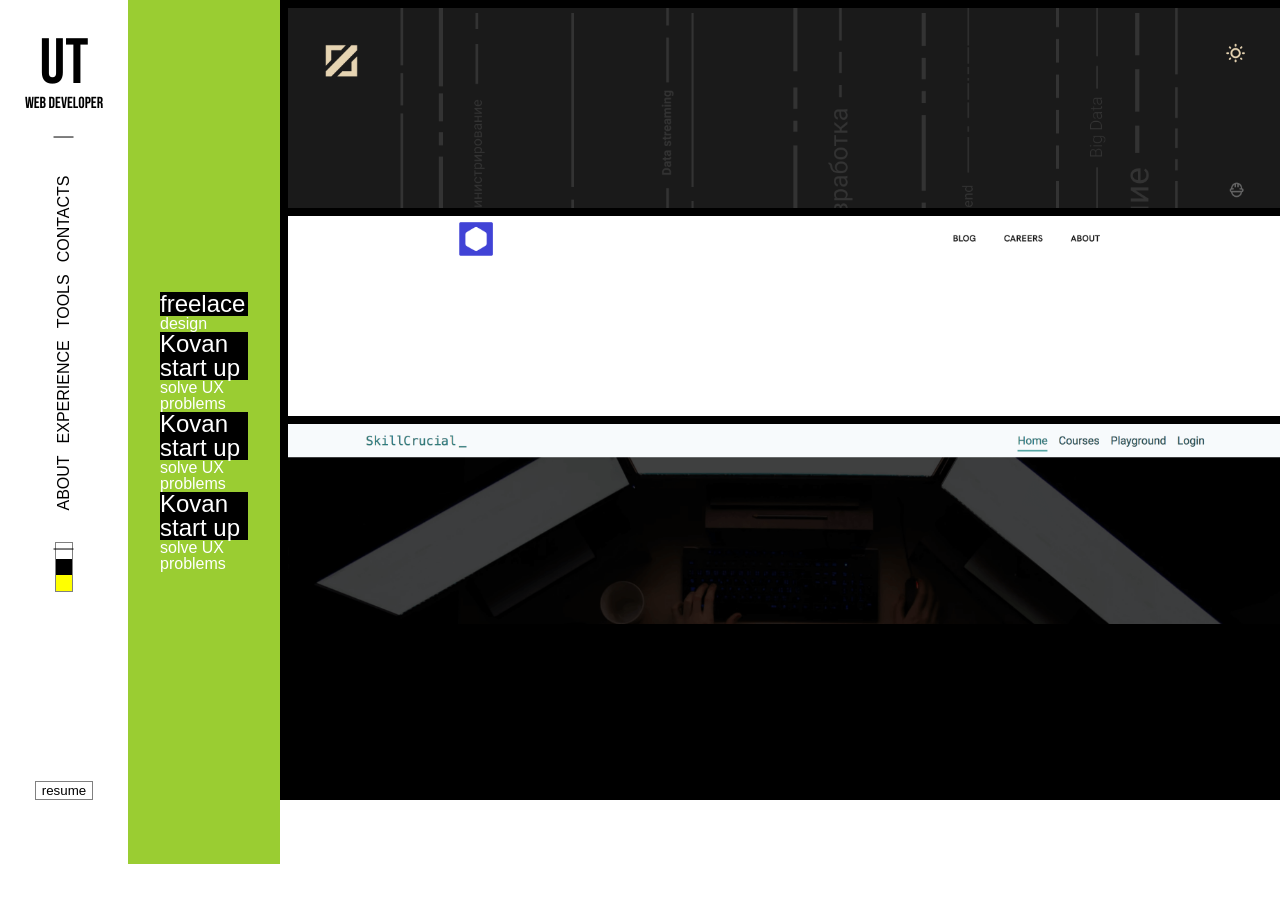
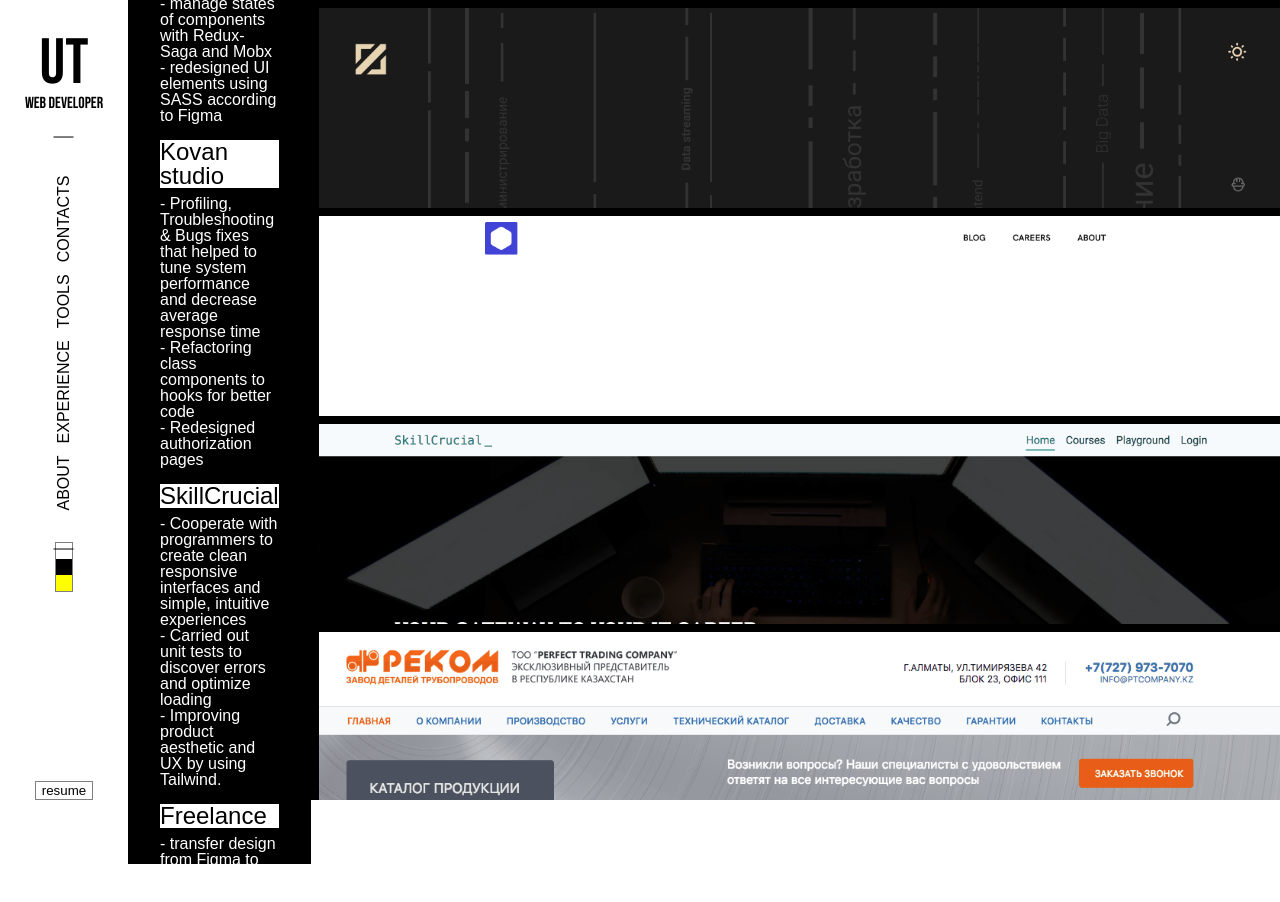
Before and after one commit to UlanTursunbek/ulan-site, a React (Create React App) app: page / in a window 1280 px wide. Both pictures are taken after a click on the button "EXPERIENCE". Shown: the top 902 px of the page. Before the commit the page ends 864 px from the top, so only its background shows below. Built offline with nearby package versions, Linux system fonts and the light colour scheme; a web font is replaced by a local one; what react-animations would draw is missing.

Commit message:
add experince

```diff
--- a/src/components/ExperienceComponent.tsx
+++ b/src/components/ExperienceComponent.tsx
@@ -3,27 +3,44 @@
 import ImgJobKovan from "../static/jobKovan.png";
 import ImgJobSkillCrucial from "../static/jobSkillCrucial.png";
 import ImgJobArgenta from "../static/jobArgenta.png";
+import ImgJobRekom from "../static/jobRekom.png";
 
-const experienceArray = [
-  { place: "freelace", url: null, title: "freelance", work: "design" },
+interface IExperience {
+   title: string; work: string[];
+}
+
+const experienceArray: IExperience[] = [
   {
-    place: "Kovan start up",
-    url: null,
-    title: "Kovan start up",
-    work: "solve UX problems",
+    title: "Argenta",
+    work: [
+      " - visualize data from back end using amchart 4",
+      " - manage states of components with Redux-Saga and Mobx",
+      " - redesigned UI elements using SASS according to Figma"
+    ]
   },
   {
-    place: "Kovan start up",
-    url: null,
-    title: "Kovan start up",
-    work: "solve UX problems",
+    title: "Kovan studio",
+    work: [
+      " - Profiling, Troubleshooting & Bugs fixes that helped to tune system performance and decrease average response time",
+      " - Refactoring class components to hooks for better code",
+      " - Redesigned authorization pages",
+    ],
   },
   {
-    place: "Kovan start up",
-    url: null,
-    title: "Kovan start up",
-    work: "solve UX problems",
-  }
+    title: "SkillCrucial",
+    work: [
+      " - Cooperate with programmers to create clean responsive interfaces and simple, intuitive experiences",
+      " - Carried out unit tests to discover errors and optimize loading",
+      " - Improving product aesthetic and UX by using Tailwind.",
+    ],
+  },
+  {
+    title: "Freelance",
+    work: [
+      " - transfer design from Figma to web by using Bootstrap 4",
+      " - integrating with third-party services and external APIs",
+    ],
+  },
 ];
 const projectImages = [
   {
@@ -38,6 +55,10 @@
     src: ImgJobSkillCrucial,
     alt: "argenta",
   },
+  {
+    src: ImgJobRekom,
+    alt: "argenta",
+  },
 ];
 const Experience = () => {
   const { route } = useAppSelector((state) => state.route);
@@ -47,19 +68,23 @@
         {experienceArray.map((it) => {
           return (
             <div className="left-column-projects">
-              <div className="projects-title">{it.place}</div>
-              <div className="description">{it.work}</div>
+              <div className="projects-title">{it.title}</div>
+              <ul className="description">
+                {it.work.map((item) => {
+                  return <li>{item}</li>;
+                })}
+              </ul>
             </div>
           );
         })}
       </div>
+      {/* http://www.zavod-rekom.kz/ */}
       <div className="right-column">
         {projectImages.map((it) => {
           return (
             <div className="right-column-projects">
               <div>
-              <img src={it.src} alt={it.alt} />
-
+                <img src={it.src} alt={it.alt} />
               </div>
             </div>
           );
--- a/src/styles/experienceStyles.scss
+++ b/src/styles/experienceStyles.scss
@@ -12,7 +12,7 @@
   .left-column {
     width: 256px;
     height: 100%;
-    background-color: yellowgreen;
+    background-color: black;
     padding: 32px;
     display: flex;
     justify-content: center;
@@ -20,13 +20,21 @@
     flex-direction: column;
     &-projects {
       width: 100%;
-
+      height: 100%;
       .projects-title {
         width: 100%;
-        background-color: black;
-        color: white;
+        background-color: white;
+        color: black;
         font-weight: 400;
         font-size: 24px;
+        margin-top: 16px;
+        margin-bottom: 8px;
+      }
+      .desription {
+        li {
+          font-size: 14px;
+          margin-top: 8px;
+        }
       }
     }
   }
@@ -35,6 +43,7 @@
       overflow-y: hidden;
       overflow-x: hidden;
     .right-column-projects {
+      scroll-snap-type: y mandatory;
       width: 100%;
       height: 25%;
       overflow-y: scroll;
@@ -44,6 +53,8 @@
       img {
         height: 25%;
         width: 100%;
+        scroll-snap-align: center;
+
       }
     }
   }
```
Also changed, not shown: src/static/jobRekom.png (added).
